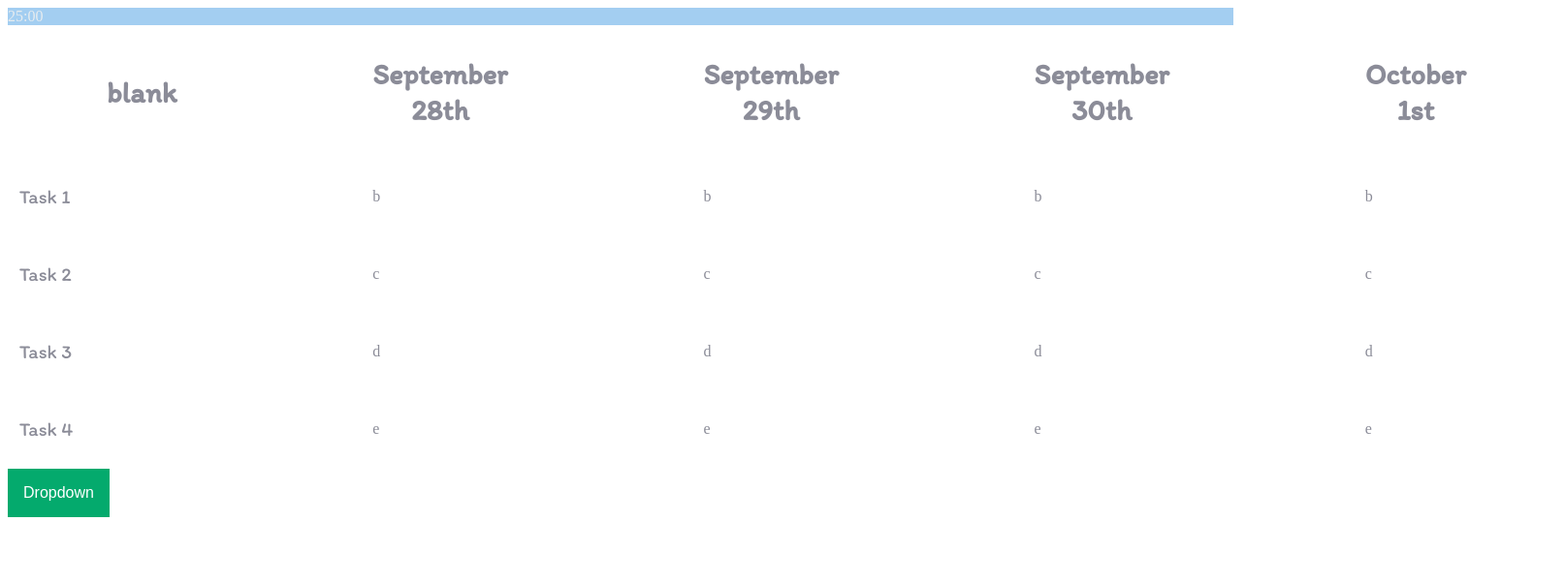
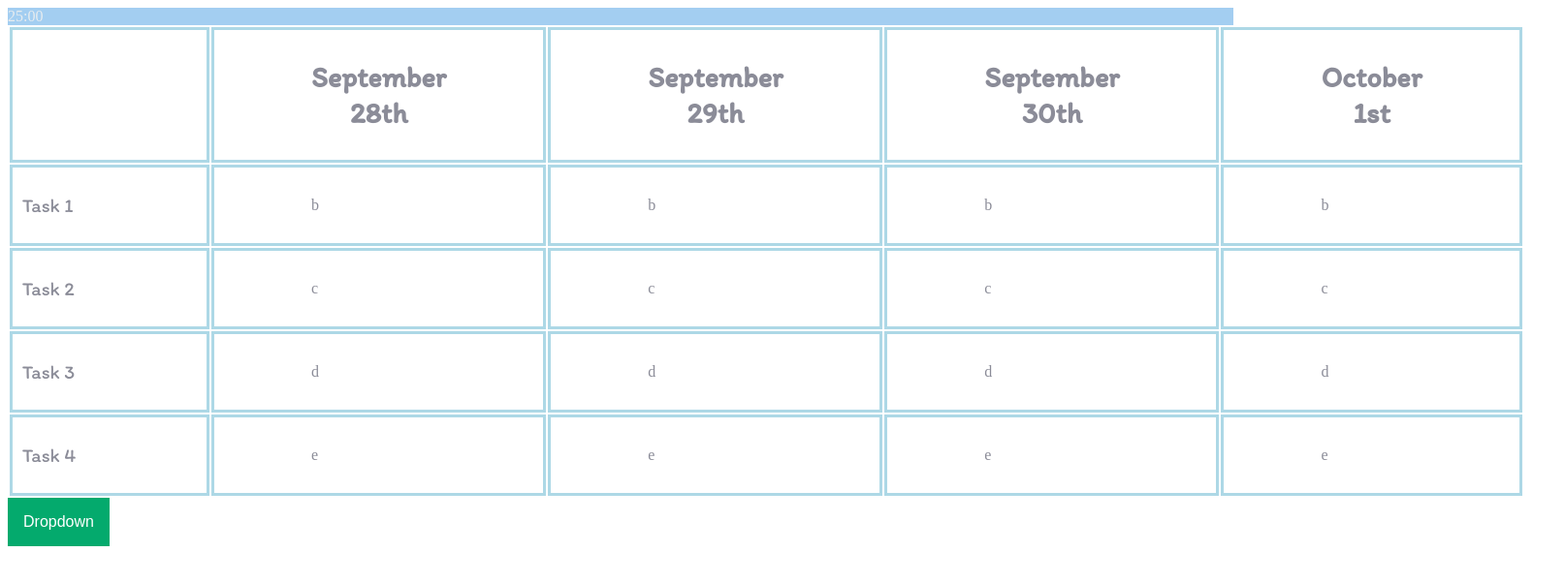
Before and after one commit to ChrissyAFK/TASKPLANNERINATOR, a plain HTML site: page index.html in a window 1280 px wide. Shown: the whole page at 97% size, 1614 px wide, since content can reach past the window. Drawn offline with Linux system fonts and the light colour scheme.

Commit message:
border debug

```diff
--- a/index.html
+++ b/index.html
@@ -14,7 +14,7 @@
     <script src="script.js"></script>
     <table>
         <tr class="days">
-            <th>blank</th>
+            <th></th>
             <th>September 28th</th>
             <th>September 29th</th>
             <th>September 30th</th>
--- a/style.css
+++ b/style.css
@@ -3,6 +3,7 @@ th, td{
     padding-right: 100px;
     padding-top: 30px;
     padding-bottom: 30px;
+    border:lightblue, solid;
 }
 body {
     color: #e7ecef
@@ -62,6 +63,7 @@ div {
     font-family: "Itim";
     font-size:30px;
     padding:10px;
+    max-width:200px;
 }
 .tasknum{
     font-family: "Itim";
```
